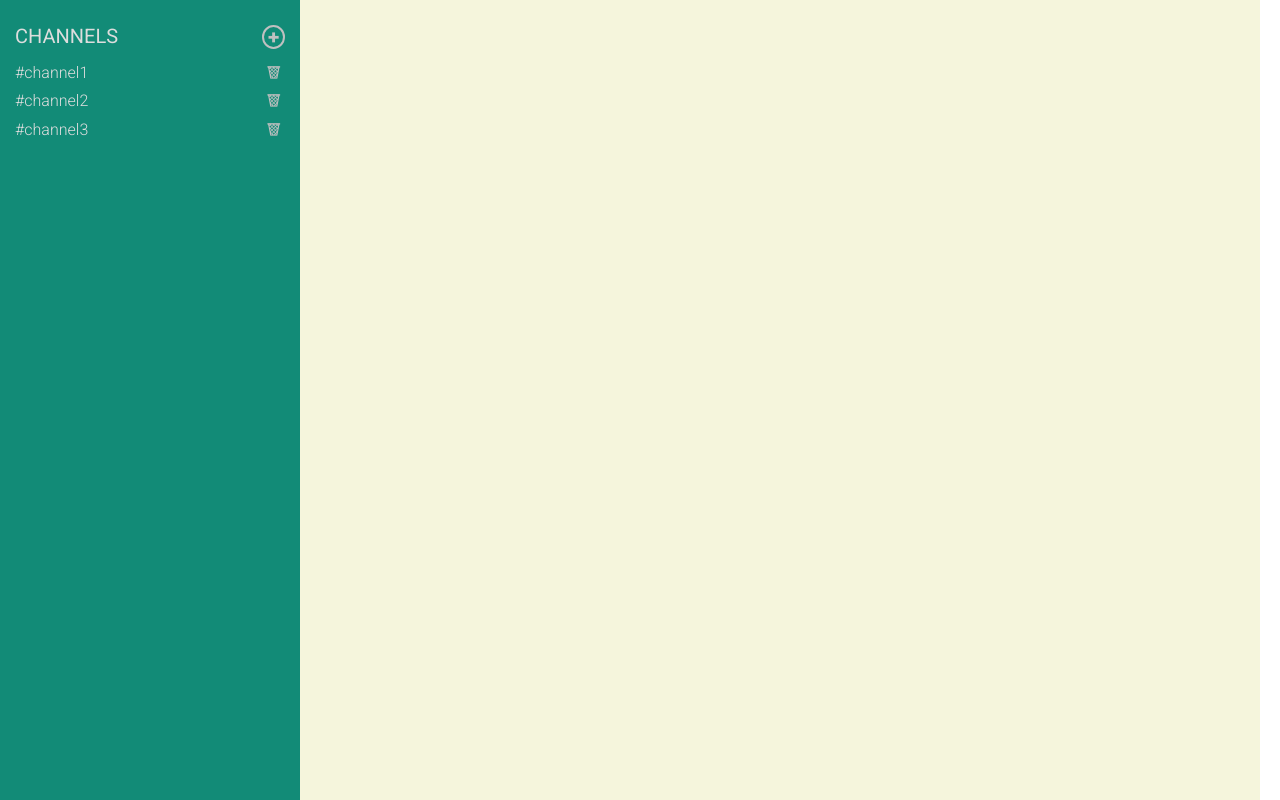
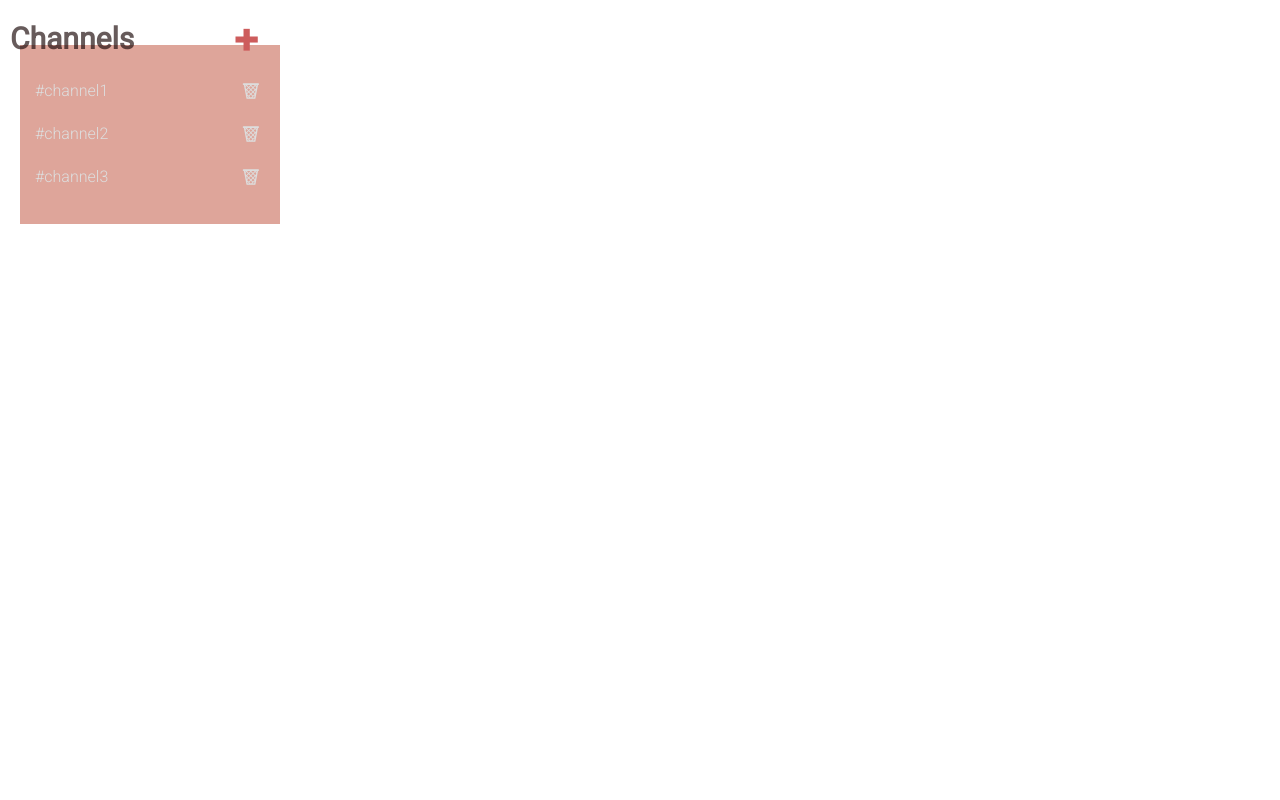
Before and after one commit to Mrazator/send-it-2.0, a React (Create React App) app: page / in a window 1280 px wide. Built offline with nearby package versions, Linux system fonts and the light colour scheme.

Commit message:
added basic styles for channels

```diff
--- a/src/styles/components/App.css
+++ b/src/styles/components/App.css
@@ -1,4 +1,5 @@
 .App {
   display: flex;
   font-family: 'Roboto', sans-serif;
-  font-weight: 300; }
+  font-weight: 300;
+  margin: 20px; }
--- a/src/styles/components/App.scss
+++ b/src/styles/components/App.scss
@@ -2,4 +2,5 @@
   display: flex;
   font-family: 'Roboto', sans-serif;
   font-weight: 300;
+  margin: 20px;
 }
--- a/src/styles/components/Body.css
+++ b/src/styles/components/Body.css
@@ -1,4 +1,2 @@
 .Body {
-  height: 100vh;
-  width: 75%;
   background-color: beige; }
--- a/src/styles/components/Body.scss
+++ b/src/styles/components/Body.scss
@@ -1,5 +1,3 @@
 .Body {
-  height: 100vh;
-  width: 75%;
   background-color: beige;
 }
--- a/src/styles/components/Channel.css
+++ b/src/styles/components/Channel.css
@@ -2,6 +2,15 @@
   display: flex;
   align-items: center;
   justify-content: space-between;
-  padding: 5px 15px; }
+  padding: 10px 15px; }
+  .Channel:hover {
+    background-color: white;
+    cursor: pointer;
+    color: rgba(29, 11, 11, 0.67);
+    font-weight: 600; }
   .Channel li {
     list-style: none; }
+  .Channel i {
+    font-size: 20px; }
+    .Channel i:hover {
+      color: indianred; }
--- a/src/styles/components/Channel.scss
+++ b/src/styles/components/Channel.scss
@@ -2,9 +2,24 @@
   display: flex;
   align-items: center;
   justify-content: space-between;
-  padding: 5px 15px;
+  padding: 10px 15px;
+
+  &:hover {
+    background-color: white;
+    cursor: pointer;
+    color: rgba(29,11,11,0.67);
+    font-weight: 600;
+  }
 
   li {
     list-style: none;
   }
+
+  i {
+    font-size: 20px;
+
+    &:hover {
+      color: indianred;
+    }
+  }
 }
--- a/src/styles/components/Channels.css
+++ b/src/styles/components/Channels.css
@@ -1,31 +1,38 @@
 .Channels {
-  height: 100vh;
-  width: 300px;
+  min-width: 260px;
+  color: #ddd;
   overflow-y: scroll;
-  background-color: #128b77;
-  color: #dddddd; }
-  .Channels i {
-    cursor: pointer;
-    color: #c0c0c0; }
-    .Channels i:hover {
-      color: #dddddd; }
+  height: calc(100vh - 40px); }
   .Channels .channels--manage {
-    display: flex;
-    justify-content: space-between;
-    align-items: center;
-    padding: 25px 15px 10px; }
+    padding: 0 15px 0 0;
+    position: absolute;
+    top: 22px;
+    left: 10px; }
     .Channels .channels--manage h1 {
-      font-size: 20px;
+      font-size: 30px;
+      color: rgba(29, 11, 11, 0.67);
       margin: 0;
-      text-transform: uppercase;
-      font-weight: 400; }
+      float: left; }
     .Channels .channels--manage i {
-      border: 2px solid;
-      border-radius: 50%;
-      font-weight: 300; }
-      .Channels .channels--manage i:before {
-        margin: 0;
-        padding: 1.5px; }
+      cursor: pointer;
+      position: relative;
+      left: 88px;
+      top: -1px;
+      float: left;
+      font-size: 35px;
+      color: indianred; }
+      .Channels .channels--manage i:hover {
+        font-size: 39px;
+        left: 85px;
+        top: -1px; }
   .Channels ul {
-    padding: 0;
-    margin: 0; }
+    margin: 25px 0 0;
+    padding: 25px 0;
+    background-color: rgba(218, 152, 139, 0.87); }
+
+.Channels::-webkit-scrollbar {
+  width: 3px;
+  background-color: #ccc; }
+
+.Channels::-webkit-scrollbar-thumb {
+  background: rgba(192, 127, 110, 0.95); }
--- a/src/styles/components/Channels.scss
+++ b/src/styles/components/Channels.scss
@@ -1,48 +1,53 @@
 .Channels {
-  height: 100vh;
-  width: 300px;
+  min-width: 260px;
+  color: #ddd;
   overflow-y: scroll;
-  background-color: #128b77;
-  color: #dddddd;
-
-  i {
-    cursor: pointer;
-    color: #c0c0c0;
-
-    &:hover {
-      color: #dddddd;
-    }
-  }
+  height: calc(100vh - 40px);
 
   .channels--manage {
-    display: flex;
-    justify-content: space-between;
-    align-items: center;
-    padding: 25px 15px 10px;
+    padding: 0 15px 0 0;
+    position: absolute;
+    top: 22px;
+    left: 10px;
 
     h1 {
-      font-size: 20px;
+      font-size: 30px;
+      color: rgba(29,11,11,0.67);
       margin: 0;
-      text-transform: uppercase;
-      font-weight:400;
+      float: left;
     }
 
     i {
-      border: 2px solid;
-      border-radius: 50%;
-      font-weight: 300;
+      cursor: pointer;
+      position: relative;
+      left: 88px;
+      top: -1px;;
+      float: left;
+      font-size: 35px;
+      color: indianred;
 
-      &:before {
-        margin: 0;
-        padding: 1.5px;
+      &:hover {
+        font-size: 39px;
+        left: 85px;
+        top: -1px;
       }
     }
   }
 
   ul {
-    padding: 0;
-    margin: 0;
+    margin: 25px 0 0;
+    padding: 25px 0;
+    background-color: rgba(218,152,139,0.87);
   }
+}
 
+//scrollbar for -webkit users
 
+.Channels::-webkit-scrollbar {
+  width: 3px;
+  background-color: #ccc;
 }
+
+.Channels::-webkit-scrollbar-thumb {
+  background: rgba(192,127,110,0.95);
+}
```
Also changed, not shown: package.json (line endings or trailing spaces), 1 other file (tests, documents, lock files or other folders).
